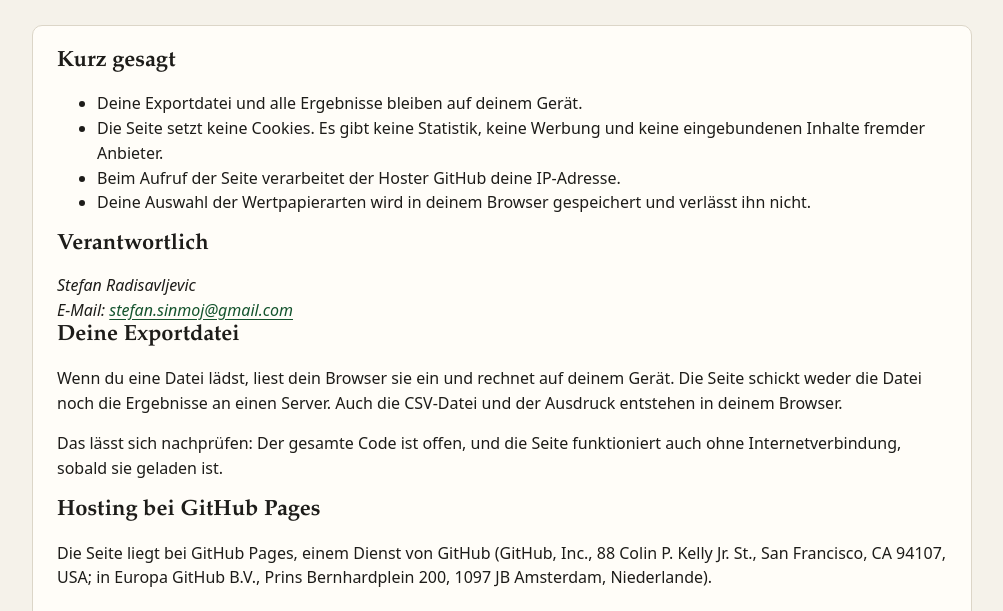
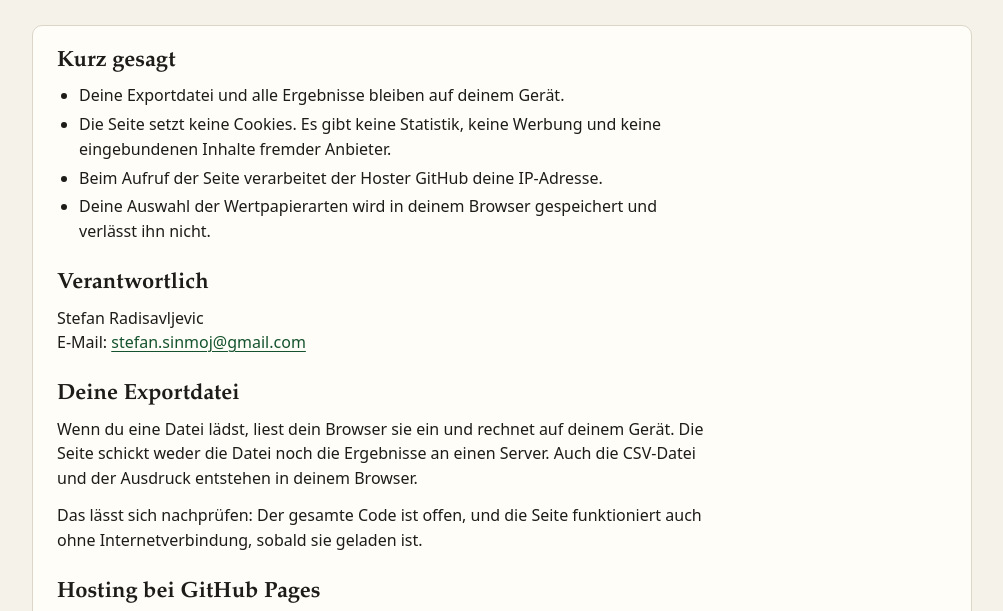
Before and after one commit to Stefan951-alt/steuerreport, a plain HTML site: page datenschutz.html in a window 1280 px wide. Shown: the part 183-794 px from the top of the page, without its empty margins (138-1141 px from the left). Drawn offline with Linux system fonts and the light colour scheme.

Commit message:
Add legal section styles to app.css

```diff
--- a/css/app.css
+++ b/css/app.css
@@ -175,3 +175,14 @@ td.sec { white-space: nowrap; }
   .line, .warn { break-inside: avoid; }
   .warn, .status { background: none; border: 1px solid #999; border-left-width: 4px; }
 }
+
+/* Impressum und Datenschutz */
+.legal > * { max-width: 72ch; }
+.legal h2 { margin: 26px 0 8px; }
+.legal h2:first-child { margin-top: 0; }
+.legal p, .legal ul, .legal address { margin: 0 0 12px; }
+.legal ul { padding-left: 22px; }
+.legal li { margin: 4px 0; }
+.legal address { font-style: normal; }
+.legal code { font-size: 14px; overflow-wrap: anywhere; }
+.legal > :last-child { margin-bottom: 0; }
```
